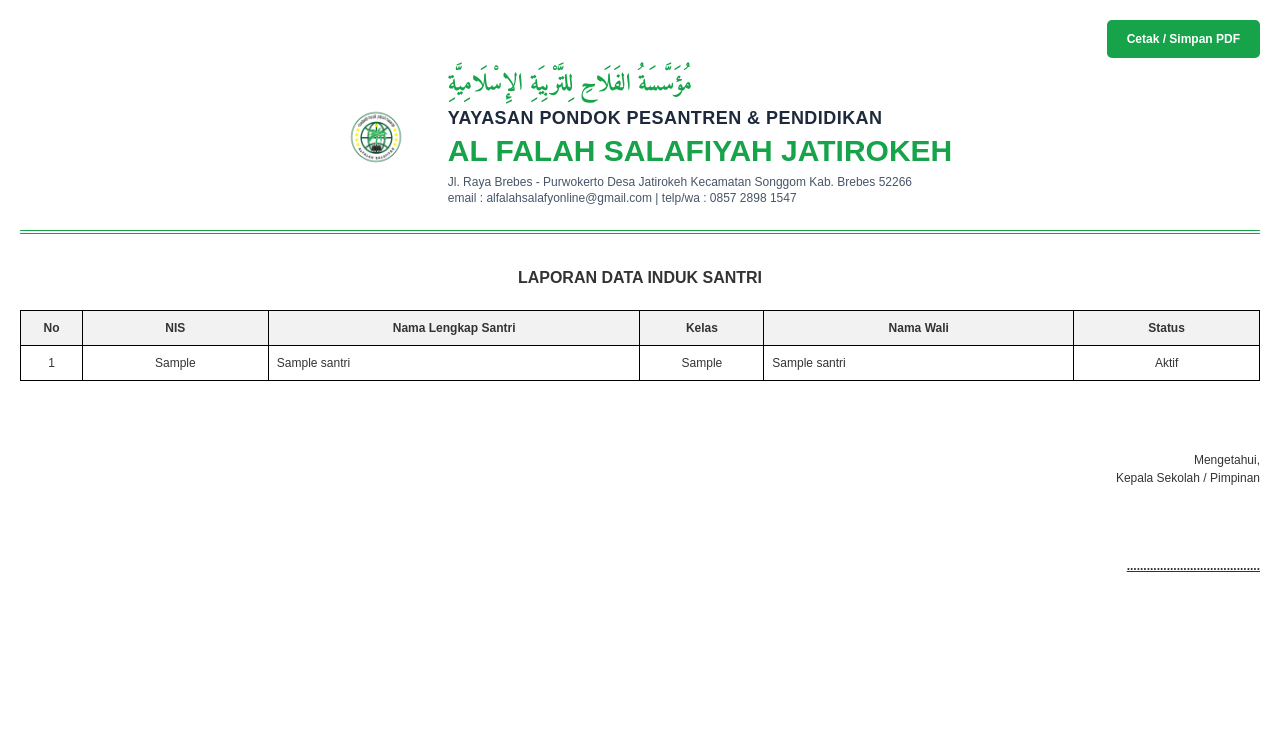
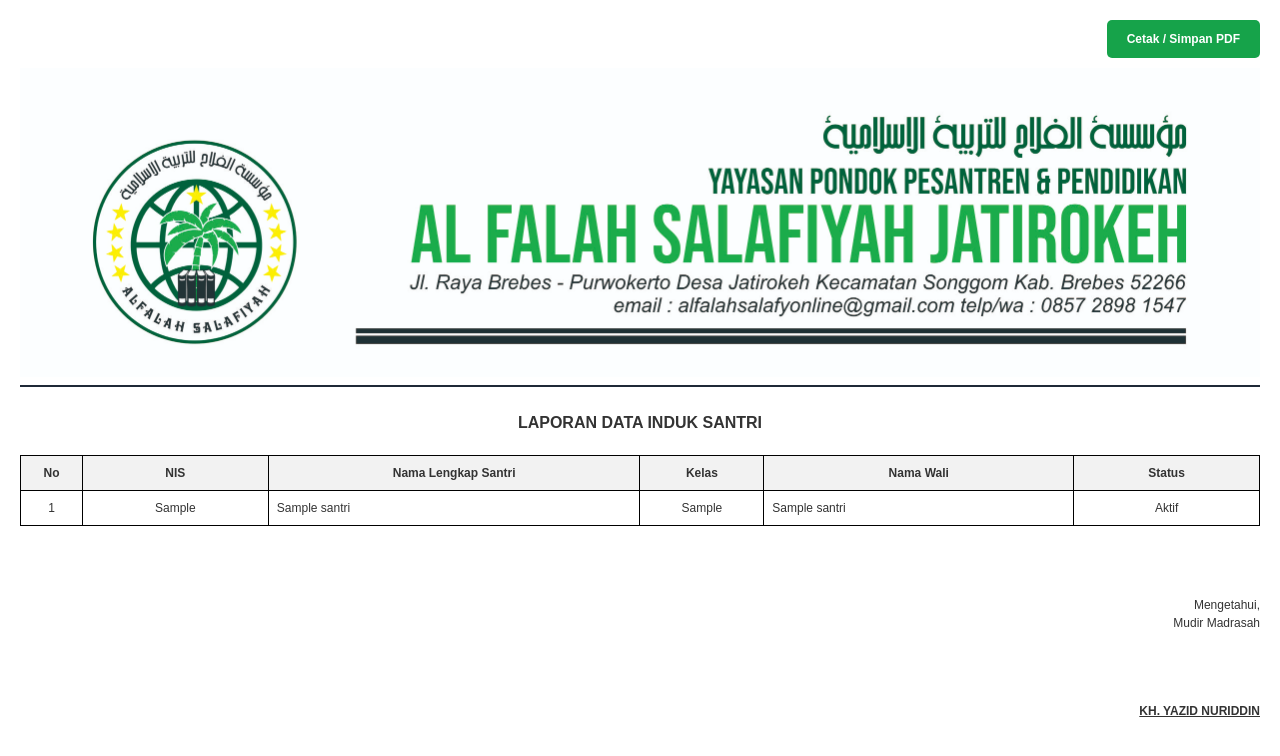
Before and after one commit to zakyrama312/Akademik-Pondok, a PHP site: page /admin/cetak_data.php in a window 1280 px wide. Shown: the top 756 px of the page. Run offline with PHP 8.4, Linux system fonts and the light colour scheme; the visitor is signed in with stand-in values (Sample User, id 1); tables that the repository leaves empty or names only in its code hold one stand-in row (values such as "Sample post"); some libraries are stand-ins or nearby versions.

Commit message:
revisi : korp surat cetak data

```diff
--- a/admin/cetak_data.php
+++ b/admin/cetak_data.php
@@ -46,7 +46,6 @@ if ($format == 'excel') {
     <title><?php echo $judul; ?></title>
     <?php if ($format == 'pdf'): ?>
         <script src="https://cdn.tailwindcss.com"></script>
-        <link href="https://fonts.googleapis.com/css2?family=Amiri:wght@400;700&display=swap" rel="stylesheet">
         <style>
             body {
                 font-family: Arial, sans-serif;
@@ -107,21 +106,8 @@ if ($format == 'excel') {
                 / Simpan PDF</button>
         </div>
 
-        <div class="flex items-center justify-center pb-6 mb-8 border-b-4 border-double border-green-600">
-            <div class="w-24 h-24 mr-6 shrink-0">
-                <img src="../uploads/img/Logo_AlFalah.png" alt="Logo" class="w-full h-full object-contain">
-            </div>
-            <div class="flex flex-col text-left">
-                <span class="font-bold text-2xl mb-1 text-green-600"
-                    style="font-family: 'Amiri', 'Traditional Arabic', serif;">مُؤَسَّسَةُ الفَلَاحِ لِلتَّرْبِيَةِ
-                    الإِسْلَامِيَّةِ</span>
-                <span class="font-semibold text-lg text-slate-800 tracking-wide">YAYASAN PONDOK PESANTREN &
-                    PENDIDIKAN</span>
-                <span class="font-extrabold text-3xl leading-tight text-green-600">AL FALAH SALAFIYAH JATIROKEH</span>
-                <span class="text-xs text-slate-600 mt-1">Jl. Raya Brebes - Purwokerto Desa Jatirokeh Kecamatan Songgom Kab.
-                    Brebes 52266</span>
-                <span class="text-xs text-slate-600">email : alfalahsalafyonline@gmail.com | telp/wa : 0857 2898 1547</span>
-            </div>
+        <div class="w-full mb-6 border-b-2 border-gray-800 pb-2">
+            <img src="../uploads/img/kopsurat.jpeg" alt="Kop Surat Al Falah" class="w-full h-auto">
         </div>
     <?php endif; ?>
 
@@ -201,8 +187,8 @@ if ($format == 'excel') {
 
     <?php if ($format == 'pdf'): ?>
         <div style="margin-top: 50px; text-align: right; float: right; width: 30%;">
-            <p style="margin-bottom: 70px;">Mengetahui,<br>Kepala Sekolah / Pimpinan</p>
-            <p style="font-weight: bold; text-decoration: underline;">........................................</p>
+            <p style="margin-bottom: 70px;">Mengetahui,<br>Mudir Madrasah</p>
+            <p style="font-weight: bold; text-decoration: underline;">KH. YAZID NURIDDIN</p>
         </div>
     <?php endif; ?>
 
```
